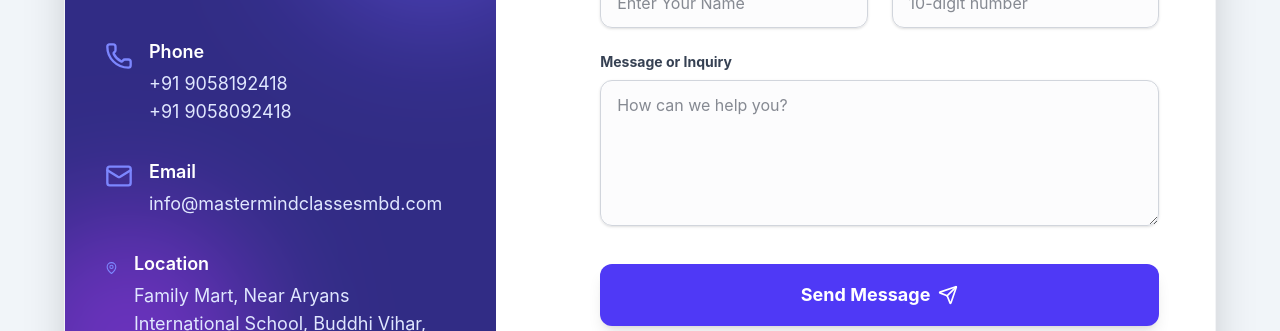
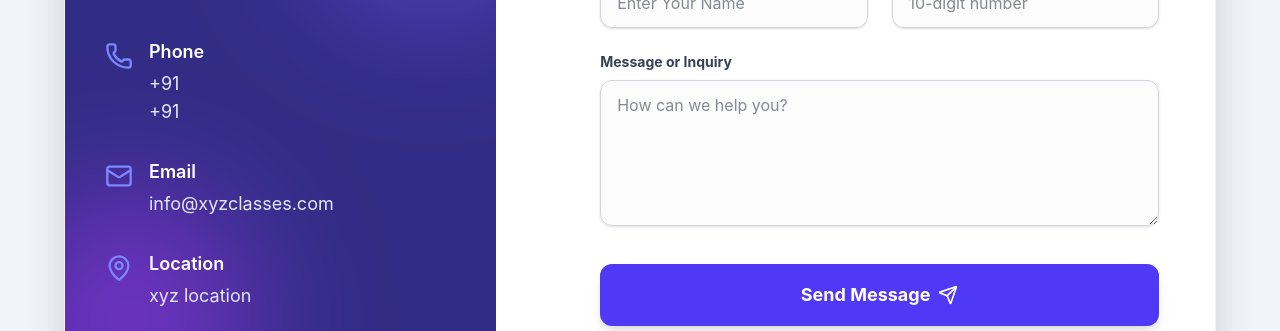
Before and after one commit to Vivekyadav81/Institue_project, a React (Vite) app in the folder frontend/: page /contact in a window 1280 px wide. Shown: the part 621-952 px from the top of the page. Built offline with nearby package versions, Linux system fonts and the light colour scheme; no server answers.

Commit message:
Update Contact.jsx

```diff
--- a/frontend/src/pages/Contact.jsx
+++ b/frontend/src/pages/Contact.jsx
@@ -63,15 +63,15 @@ const Contact = () => {
                 <Phone className="text-indigo-400 mt-1" size={28} />
                 <div>
                   <p className="font-semibold mb-1">Phone</p>
-                  <p className="text-indigo-100">+91 9058192418</p>
-                  <p className="text-indigo-100">+91 9058092418</p>
+                  <p className="text-indigo-100">+91 </p>
+                  <p className="text-indigo-100">+91 </p>
                 </div>
               </div>
               <div className="flex items-start gap-4">
                 <Mail className="text-indigo-400 mt-1" size={28} />
                 <div>
                   <p className="font-semibold mb-1">Email</p>
-                  <p className="text-indigo-100">info@mastermindclassesmbd.com</p>
+                  <p className="text-indigo-100">info@xyzclasses.com</p>
 
                 </div>
               </div>
@@ -79,7 +79,7 @@ const Contact = () => {
                 <MapPin className="text-indigo-400 mt-1" size={28} />
                 <div>
                   <p className="font-semibold mb-1">Location</p>
-                  <p className="text-indigo-100">Family Mart, Near Aryans International School, Buddhi Vihar, Moradabad - 244001</p>
+                  <p className="text-indigo-100">xyz location</p>
                 </div>
               </div>
             </div>
```
